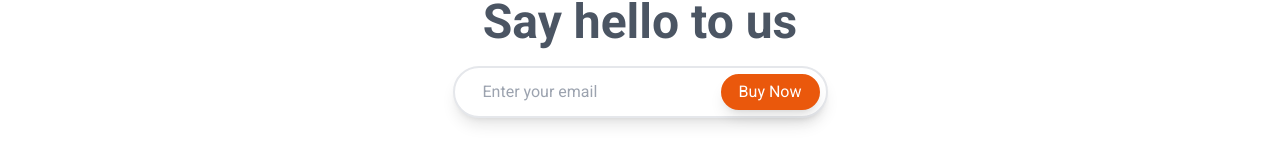
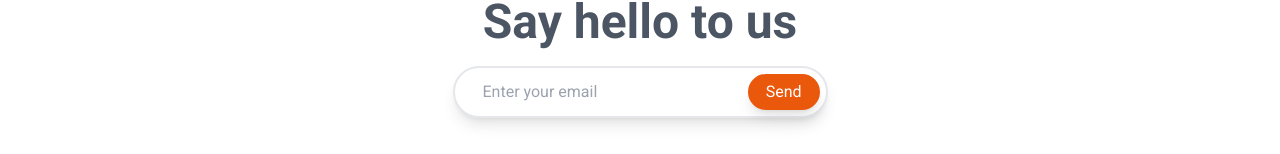
Before and after one commit to 2002kushalgohil/beatsheadphone, a Next.js app: page / in a window 1280 px wide. Shown: the part 4348-4502 px from the top of the page. Built offline with nearby package versions, Linux system fonts and the light colour scheme.

Commit message:
Fixed a Typo

```diff
--- a/components/Pages/Footer.js
+++ b/components/Pages/Footer.js
@@ -75,7 +75,7 @@ export default function Footer() {
             className="mt-5 border-2 py-3 pl-7 pr-12 sm:pr-40 rounded-full outline-none bg-white shadow-lg"
           />
           <button className="absolute top-2 right-2 py-1 mt-5 px-4 rounded-full border-2 border-orange-600 bg-orange-600 text-white active:bg-white active:text-orange-600 shadow-lg">
-            Buy Now
+            Send
           </button>
         </div>
       </div>
```
